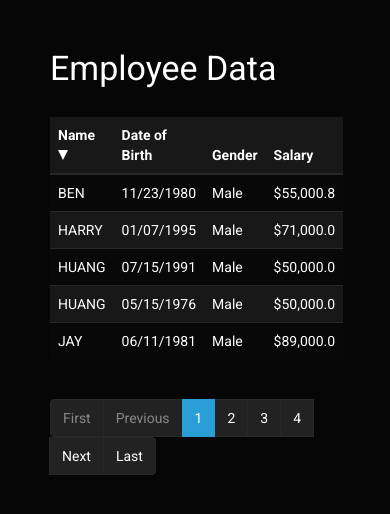
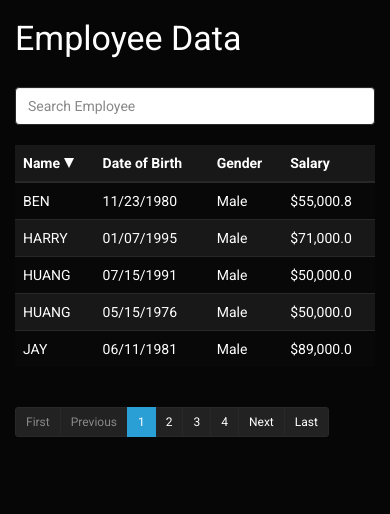
Before and after one commit to Sanket11/Angular-Practice, a plain HTML site: page HtmlPage1.html in a window 390 px wide. Drawn offline with Linux system fonts and the light colour scheme.

Commit message:
Filteringand responsive design changes

```diff
--- a/Content/Styles/style.css
+++ b/Content/Styles/style.css
@@ -1,9 +1,3 @@
-body{
-    margin-left: 50px;
-    margin-top: 50px;
-    margin-right: 50px;
-}
-
 th{
     cursor: pointer;
 }
@@ -25,3 +19,13 @@ th{
     border-bottom: 10px solid white;
     display: inline-block;
 }
+
+input[type="text"]{
+    width: 30%;
+}
+
+@media screen and (max-width: 400px){
+    input[type="text"]{
+        width: 100%;
+    }
+}
--- a/HtmlPage1.html
+++ b/HtmlPage1.html
@@ -2,36 +2,44 @@
 <html ng-app="employeeModule">
 <head>
     <title>Angular Practice Project</title>
-    <meta charset="utf-8" />
+    <meta name="viewport" content="width=device-width, initial-scale=1" />
     <link href="Content/Styles/bootstrap.min.css" rel="stylesheet" />
     <script src="scripts/angular.min.js"></script>
     <script src="scripts/ui-bootstrap-tpls-0.12.1.min.js"></script>
     <link href="Content/Styles/style.css" rel="stylesheet" />
     <script src="scripts/Script.js"></script>
 </head>
+
 <body ng-controller="employeeController">
-    <div>
+    <div class="container">
         <h3>Employee Data</h3>
         <br />
+        <div class="form-group">
+            <input class="form-control" type="text" ng-model="search.name" placeholder="Search Employee">
+            <br/>
             <table class="table table-striped table-hover ">
                 <thead>
                     <tr>
                         <th ng-click="sortData('name')">
-                        Name <div ng-class="getSortClass('name')"></div>
+                            Name
+                            <div ng-class="getSortClass('name')"></div>
                         </th>
                         <th ng-click="sortData('dateOfBirth')">
-                        Date of Birth <div ng-class="getSortClass('dateOfBirth')"></div>
+                            Date of Birth
+                            <div ng-class="getSortClass('dateOfBirth')"></div>
                         </th>
                         <th ng-click="sortData('gender')">
-                        Gender <div ng-class="getSortClass('gender')"></div>
+                            Gender
+                            <div ng-class="getSortClass('gender')"></div>
                         </th>
                         <th ng-click="sortData('salary')">
-                        Salary <div ng-class="getSortClass('salary')"></div>
+                            Salary
+                            <div ng-class="getSortClass('salary')"></div>
                         </th>
                     </tr>
                 </thead>
                 <tbody>
-                <tr ng-repeat="employee in filteredEmployees | orderBy:sortColumn:reverseSort">
+                    <tr ng-repeat="employee in filteredEmployees = employees | filter:search | startFrom:(currentPage-1)*entryLimit | limitTo:entryLimit | orderBy:sortColumn:reverseSort">
                         <td>{{employee.name | uppercase}}</td>
                         <td>{{employee.dateOfBirth | date: "MM/dd/yyyy"}}</td>
                         <td>{{employee.gender}}</td>
@@ -40,12 +48,13 @@
                 </tbody>
             </table>
             <pagination ng-model="currentPage"
-                    items-per-page="numPerPage"
-                    total-items="employees.length"
+                        items-per-page="entryLimit"
+                        total-items="totalItems"
                         max-size="maxSize"
-                    class="pagination"
+                        class="pagination-sm"
                         boundary-links="true">
             </pagination>
         </div>
+    </div>
 </body>
 </html>
--- a/scripts/Script.js
+++ b/scripts/Script.js
@@ -1,6 +1,4 @@
 /// <reference path = "angular.min.js"> ///
-
-var myApp = angular.module("employeeModule", ['ui.bootstrap']);
 
 var employees = [
     { name: "Ben", dateOfBirth: new Date("November 23, 1980"), gender: "Male", salary: 55000.788 },
@@ -21,10 +19,24 @@ var employees = [
     { name: "Roy", dateOfBirth: new Date("August 21, 1990"), gender: "Male", salary: 90000 }
 ];
 
-myApp.controller("employeeController", function ($scope) {
+var myApp = angular.module("employeeModule", ['ui.bootstrap']);
+
+myApp.filter('startFrom', function () {
+	return function (input, start) {
+		if (input) {
+			start = +start;
+			return input.slice(start);
+		}
+		return [];
+	};
+});
+
+
+myApp.controller("employeeController", ['$scope', 'filterFilter', function($scope, filterFilter) {
 
     //Data
     $scope.employees = employees;
+    $scope.filteredRecords = $scope.employees.length;
 
 
     //Sorting
@@ -33,7 +45,7 @@ myApp.controller("employeeController", function ($scope) {
 
     $scope.employees = $scope.employees.sort(SortByName);
 
-    $scope.sortData = function (column) {
+    $scope.sortData = function(column) {
         $scope.reverseSort = $scope.sortColumn == column ? !$scope.reverseSort : false;
         $scope.sortColumn = column;
 
@@ -44,7 +56,7 @@ myApp.controller("employeeController", function ($scope) {
         $scope.filteredEmployees = $scope.employees.slice(begin, end);
     }
 
-    $scope.getSortClass = function (column) {
+    $scope.getSortClass = function(column) {
         if ($scope.sortColumn == column) {
             return $scope.reverseSort ? "arrow-down" : "arrow-up";
         }
@@ -55,17 +67,35 @@ myApp.controller("employeeController", function ($scope) {
     //Paging
     $scope.filteredEmployees = [];
     $scope.currentPage = 1;
-    $scope.numPerPage = 5;
-    $scope.maxSize = 5;
-
-    $scope.$watch('currentPage + numPerPage', function () {
-        var begin = (($scope.currentPage - 1) * $scope.numPerPage), end = begin + $scope.numPerPage;
-        $scope.filteredEmployees = $scope.employees.slice(begin, end);
-    });
-});
+    $scope.entryLimit = 5;
 
 
-//This will sort your array
+    //Filtering
+
+    // create empty search model (object) to trigger $watch on update
+	$scope.search = {};
+
+	$scope.resetFilters = function () {
+		$scope.search = {};
+	};
+
+	// pagination controls
+	$scope.currentPage = 1;
+	$scope.totalItems = $scope.employees.length;
+	$scope.entryLimit = 5; // items per page
+	$scope.noOfPages = Math.ceil($scope.totalItems / $scope.entryLimit);
+
+	// $watch search to update pagination
+	$scope.$watch('search', function (newVal, oldVal) {
+		$scope.filteredEmployees = filterFilter($scope.employees, newVal);
+		$scope.totalItems = $scope.filteredEmployees.length;
+		$scope.noOfPages = Math.ceil($scope.totalItems / $scope.entryLimit);
+		$scope.currentPage = 1;
+	}, true);
+}]);
+
+
+//This will sort the array
 function SortByName(a, b) {
     var controllerElement = document.querySelector('body');
     var controllerScope = angular.element(controllerElement).scope();
```
Lines whose indentation alone changed are shown as unchanged.
